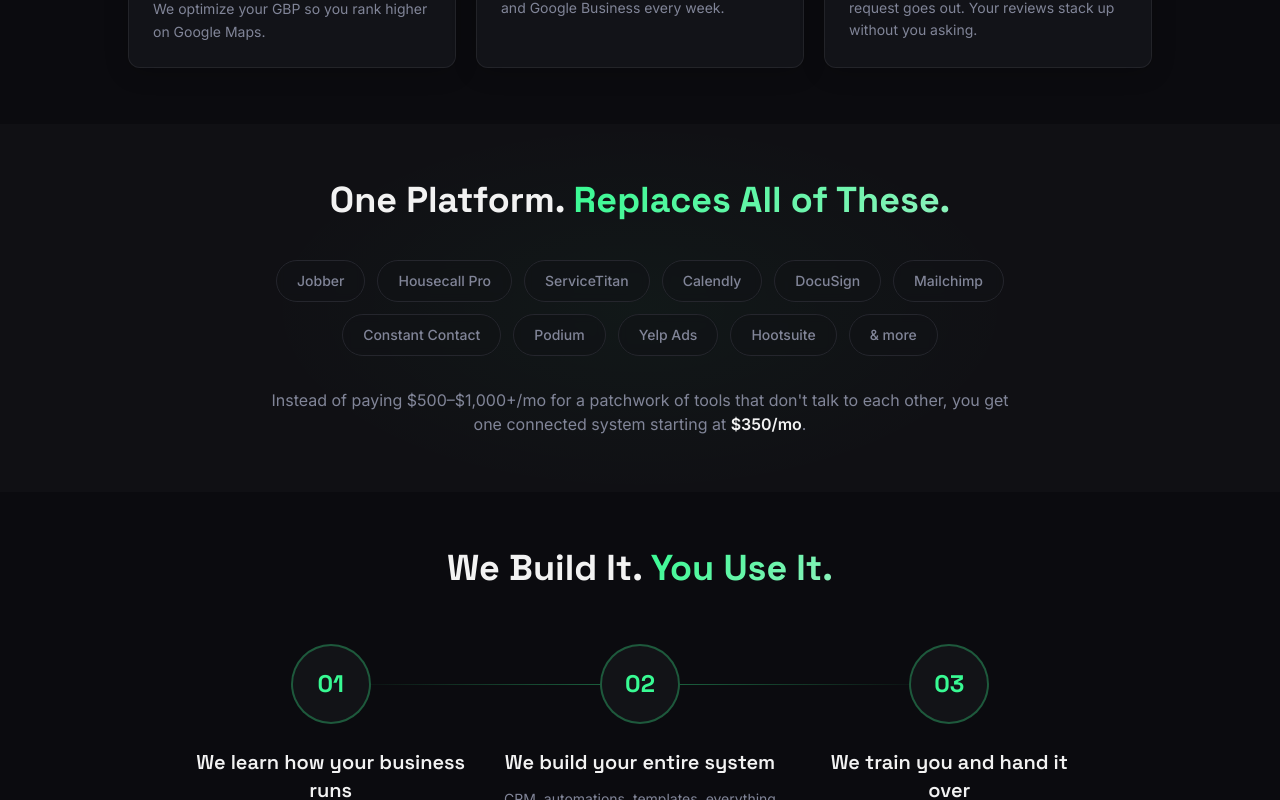
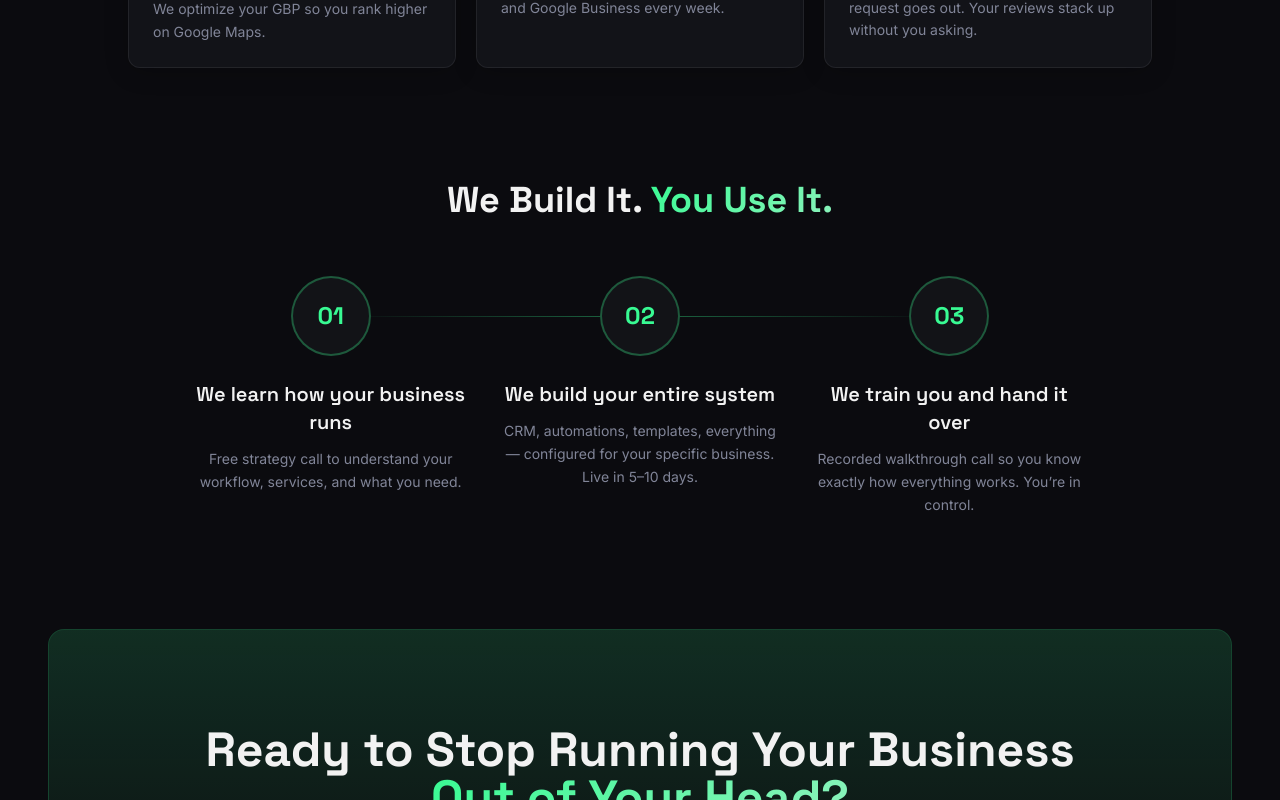
Before and after one commit to jcdammert/scale-mint, a Next.js app: page /business-software in a window 1280 px wide. Shown: the part 2360-3160 px from the top of the page. Built offline with nearby package versions, Linux system fonts and the light colour scheme.

Commit message:
Remove 'Replaces All of These' section from business-software page
Co-Authored-By: Claude Opus 4.6 <noreply@anthropic.com>

```diff
--- a/src/app/business-software/page.tsx
+++ b/src/app/business-software/page.tsx
@@ -126,20 +126,6 @@ const features = [
     description:
       "After every job, an automatic review request goes out. Your reviews stack up without you asking.",
   },
-];
-
-const replaces = [
-  "Jobber",
-  "Housecall Pro",
-  "ServiceTitan",
-  "Calendly",
-  "DocuSign",
-  "Mailchimp",
-  "Constant Contact",
-  "Podium",
-  "Yelp Ads",
-  "Hootsuite",
-  "& more",
 ];
 
 const steps = [
@@ -305,41 +291,6 @@ export default function BusinessSoftwarePage() {
         </div>
       </section>
 
-      {/* ─── WHAT IT REPLACES ─── */}
-      <section className="section-padding section-glow section-alt">
-        <div className="container relative z-10 mx-auto">
-          <motion.div
-            initial={isMobile ? false : { opacity: 0, y: 20 }}
-            whileInView={{ opacity: 1, y: 0 }}
-            viewport={{ once: true }}
-            className="mx-auto max-w-3xl text-center"
-          >
-            <h2 className="font-heading text-3xl font-bold text-foreground md:text-4xl">
-              One Platform.{" "}
-              <span className="text-gradient">Replaces All of These.</span>
-            </h2>
-
-            <div className="mt-10 flex flex-wrap justify-center gap-3">
-              {replaces.map((name) => (
-                <span
-                  key={name}
-                  className="rounded-full border border-border bg-card/60 px-5 py-2.5 text-sm font-medium text-muted-foreground backdrop-blur-sm"
-                >
-                  {name}
-                </span>
-              ))}
-            </div>
-
-            <p className="mt-8 text-muted-foreground">
-              Instead of paying $500&ndash;$1,000+/mo for a patchwork of tools
-              that don&apos;t talk to each other, you get one connected system
-              starting at{" "}
-              <span className="font-semibold text-foreground">$350/mo</span>.
-            </p>
-          </motion.div>
-        </div>
-      </section>
-
       {/* ─── HOW WE SET IT UP ─── */}
       <section className="section-padding">
         <div className="container mx-auto">
```
